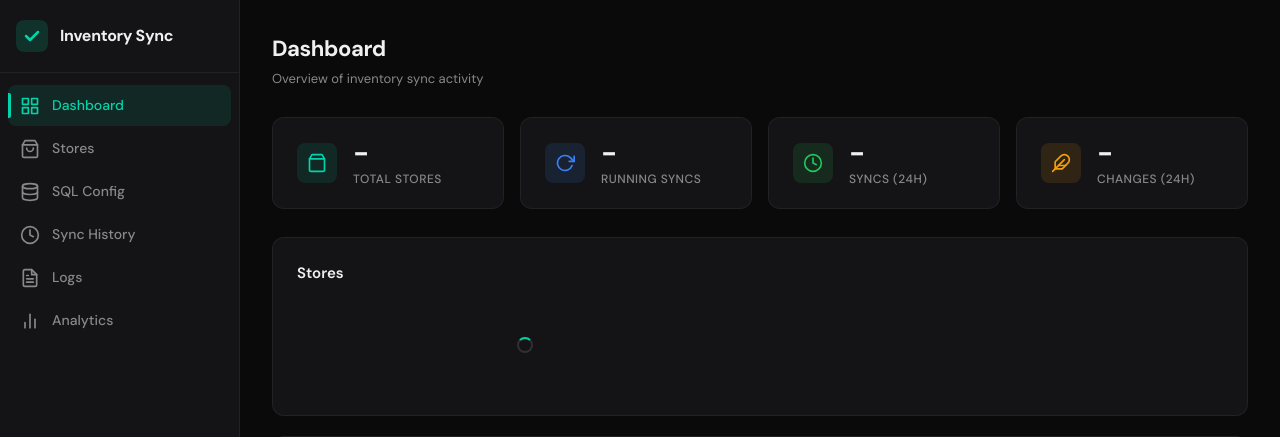
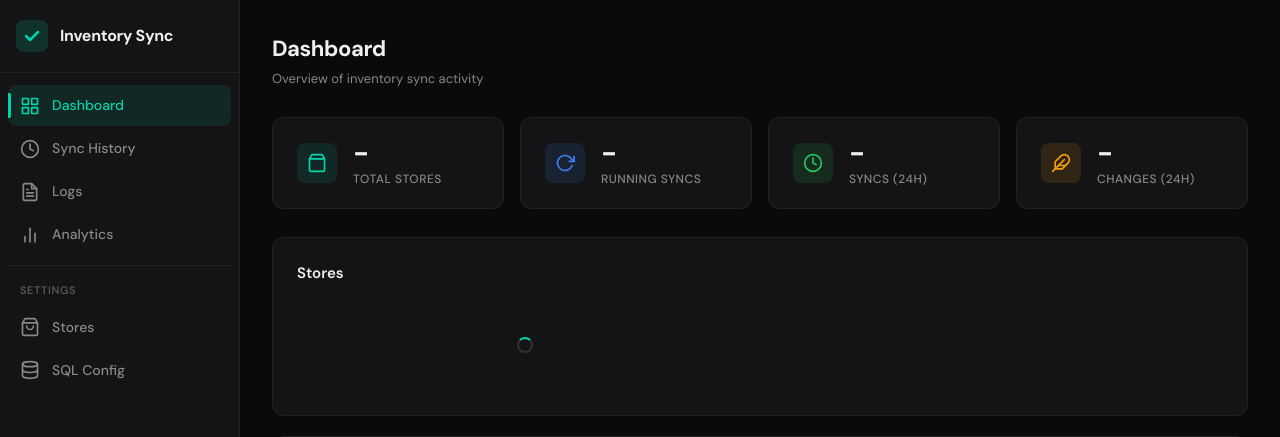
Before and after one commit to ruolez/inventory-sync, a Flask app: page / in a window 1280 px wide. Shown: the top 437 px of the page. Run offline with Flask 3, Linux system fonts and the light colour scheme; data that the repository does not hold is empty; some libraries are stand-ins or nearby versions.

Commit message:
refactor(ui): reorganize sidebar nav with Settings section
Reorder nav items to Dashboard > Sync History > Logs > Analytics,
then group Stores and SQL Config under a "Settings" section divider.

Co-Authored-By: Claude Opus 4.6 <noreply@anthropic.com>

```diff
--- a/app/static/css/style.css
+++ b/app/static/css/style.css
@@ -193,6 +193,23 @@ body {
 .sidebar.collapsed .nav-item { justify-content: center; padding: 10px; }
 
 .sidebar.collapsed .nav-item.active::before { top: 10px; bottom: 10px; }
+
+.nav-section-label {
+    padding: 16px 12px 6px;
+    font-size: 11px;
+    font-weight: 600;
+    text-transform: uppercase;
+    letter-spacing: 0.05em;
+    color: var(--text-tertiary);
+    border-top: 1px solid var(--border);
+    margin-top: 8px;
+}
+
+.sidebar.collapsed .nav-section-label {
+    font-size: 0;
+    padding: 8px 0;
+    margin: 4px 8px 0;
+}
 
 .sidebar-footer {
     padding: 12px 8px;
--- a/app/templates/dashboard.html
+++ b/app/templates/dashboard.html
@@ -34,14 +34,6 @@
                     <svg viewBox="0 0 24 24" fill="none" stroke="currentColor" stroke-width="2" stroke-linecap="round" stroke-linejoin="round"><rect x="3" y="3" width="7" height="7"/><rect x="14" y="3" width="7" height="7"/><rect x="3" y="14" width="7" height="7"/><rect x="14" y="14" width="7" height="7"/></svg>
                     <span>Dashboard</span>
                 </a>
-                <a href="/stores" class="nav-item">
-                    <svg viewBox="0 0 24 24" fill="none" stroke="currentColor" stroke-width="2" stroke-linecap="round" stroke-linejoin="round"><path d="M6 2L3 7v13a2 2 0 002 2h14a2 2 0 002-2V7l-3-5z"/><line x1="3" y1="7" x2="21" y2="7"/><path d="M16 11a4 4 0 01-8 0"/></svg>
-                    <span>Stores</span>
-                </a>
-                <a href="/sql-config" class="nav-item">
-                    <svg viewBox="0 0 24 24" fill="none" stroke="currentColor" stroke-width="2" stroke-linecap="round" stroke-linejoin="round"><ellipse cx="12" cy="5" rx="9" ry="3"/><path d="M21 12c0 1.66-4 3-9 3s-9-1.34-9-3"/><path d="M3 5v14c0 1.66 4 3 9 3s9-1.34 9-3V5"/></svg>
-                    <span>SQL Config</span>
-                </a>
                 <a href="/sync-history" class="nav-item">
                     <svg viewBox="0 0 24 24" fill="none" stroke="currentColor" stroke-width="2" stroke-linecap="round" stroke-linejoin="round"><circle cx="12" cy="12" r="10"/><polyline points="12,6 12,12 16,14"/></svg>
                     <span>Sync History</span>
@@ -53,6 +45,15 @@
                 <a href="/analytics" class="nav-item">
                     <svg viewBox="0 0 24 24" fill="none" stroke="currentColor" stroke-width="2" stroke-linecap="round" stroke-linejoin="round"><line x1="18" y1="20" x2="18" y2="10"/><line x1="12" y1="20" x2="12" y2="4"/><line x1="6" y1="20" x2="6" y2="14"/></svg>
                     <span>Analytics</span>
+                </a>
+                <div class="nav-section-label">Settings</div>
+                <a href="/stores" class="nav-item">
+                    <svg viewBox="0 0 24 24" fill="none" stroke="currentColor" stroke-width="2" stroke-linecap="round" stroke-linejoin="round"><path d="M6 2L3 7v13a2 2 0 002 2h14a2 2 0 002-2V7l-3-5z"/><line x1="3" y1="7" x2="21" y2="7"/><path d="M16 11a4 4 0 01-8 0"/></svg>
+                    <span>Stores</span>
+                </a>
+                <a href="/sql-config" class="nav-item">
+                    <svg viewBox="0 0 24 24" fill="none" stroke="currentColor" stroke-width="2" stroke-linecap="round" stroke-linejoin="round"><ellipse cx="12" cy="5" rx="9" ry="3"/><path d="M21 12c0 1.66-4 3-9 3s-9-1.34-9-3"/><path d="M3 5v14c0 1.66 4 3 9 3s9-1.34 9-3V5"/></svg>
+                    <span>SQL Config</span>
                 </a>
             </nav>
             <div class="sidebar-footer">
```
Also changed, not shown: app/templates/analytics.html (+9 -8 lines), app/templates/logs.html (+9 -8 lines), app/templates/sql-config.html (+9 -8 lines), app/templates/stores.html (+9 -8 lines), app/templates/sync-history.html (+9 -8 lines).
